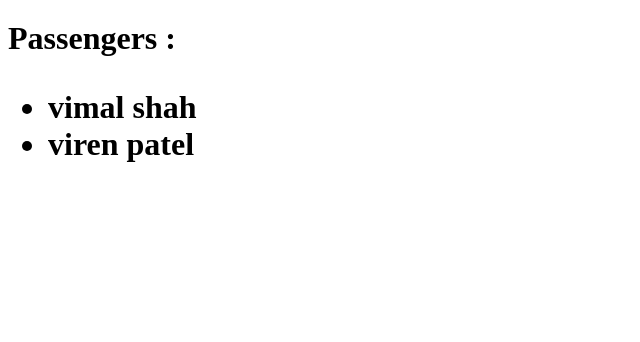
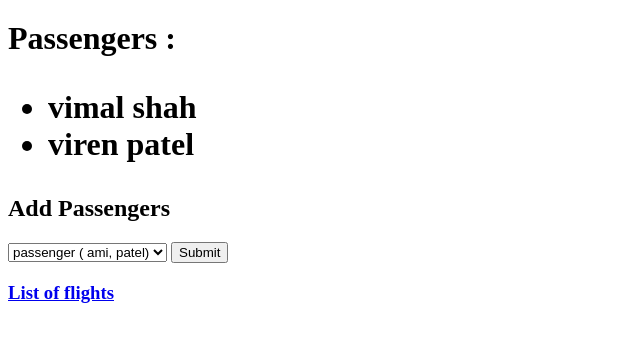
Before and after one commit to viralsir/DJANGO_WEB_DEV, a Django app: page /flights/1/ in a window 1280 px wide. Shown: the part 250-592 px from the top of the page, without its empty margins (0-640 px from the left). Run offline with Django 3.2, Linux system fonts and the light colour scheme; data comes from the database, SQL or seed files in the repository; both versions use the stored data as it was after the commit.

Commit message:
customise the admin dashboard and book a flight

```diff
--- a/web_dev/flights/templates/flights/flight_details.html
+++ b/web_dev/flights/templates/flights/flight_details.html
@@ -20,4 +20,19 @@
              {% endfor %}
          </ul>
     </h1>
+
+
+    <h2> Add Passengers </h2>
+    <form action="{%  url 'book'  flight.id %}" method="post">
+        {% csrf_token %}
+        <select name="passenger_select" >
+            {% for passenger in non_passengers %}
+                <option value="{{passenger.id}}"> {{passenger}} </option>
+            {% endfor %}}
+
+        </select>
+        <input type="submit">
+    </form>
+
+      <h3><a href="{% url 'flight-home' %}"> List of flights </a></h3>
 {% endblock %}
--- a/web_dev/flights/templates/flights/index.html
+++ b/web_dev/flights/templates/flights/index.html
@@ -3,7 +3,11 @@
     <h1> Flights </h1>
     <ul>
         {% for flight in flights %}
-            <li> Flight - {{flight.id }} => {{flight.origin}} to {{flight.destion}} </li>
+            <li>
+                <a href=" {% url 'flight_des' flight.id %}">
+                    Flight - {{flight.id }} => {{flight.origin}} to {{flight.destion}}
+                </a>
+            </li>
          {% empty %}
             <li> no flights </li>
         {% endfor %}
--- a/web_dev/flights/urls.py
+++ b/web_dev/flights/urls.py
@@ -2,5 +2,6 @@ from django.urls import path
 from . import views
 urlpatterns = [
     path("",views.index,name="flight-home"),
-    path("<int:flight_id>/",views.flight_det,name="flight_des")
+    path("<int:flight_id>/",views.flight_det,name="flight_des"),
+    path("book/<int:flight_id>",views.book,name="book")
 ]
--- a/web_dev/flights/views.py
+++ b/web_dev/flights/views.py
@@ -1,5 +1,7 @@
 from django.shortcuts import render
-from .models import flight
+from django.http import HttpResponseRedirect
+from django.urls import reverse
+from .models import flight,Pasenengers
 
 # Create your views here.
 def index(request):
@@ -12,5 +14,13 @@ def flight_det(request,flight_id):
 
     return render(request,"flights/flight_details.html",{
         "flight":flight_details,
-        "passengers":flight_details.passengers.all()
+        "passengers":flight_details.passengers.all(),
+        "non_passengers":Pasenengers.objects.exclude(flights=flight_details).all()
     })
+
+def book(request,flight_id):
+    if request.method == 'POST':
+        flight_info=flight.objects.get(pk=flight_id)
+        passenger_info=Pasenengers.objects.get(pk=int(request.POST["passenger_select"]))
+        passenger_info.flights.add(flight_info)
+        return HttpResponseRedirect(reverse("flight_des",args=(flight_id,)))
```
Also changed, not shown: web_dev/flights/admin.py (+9 -2 lines), web_dev/db.sqlite3.
